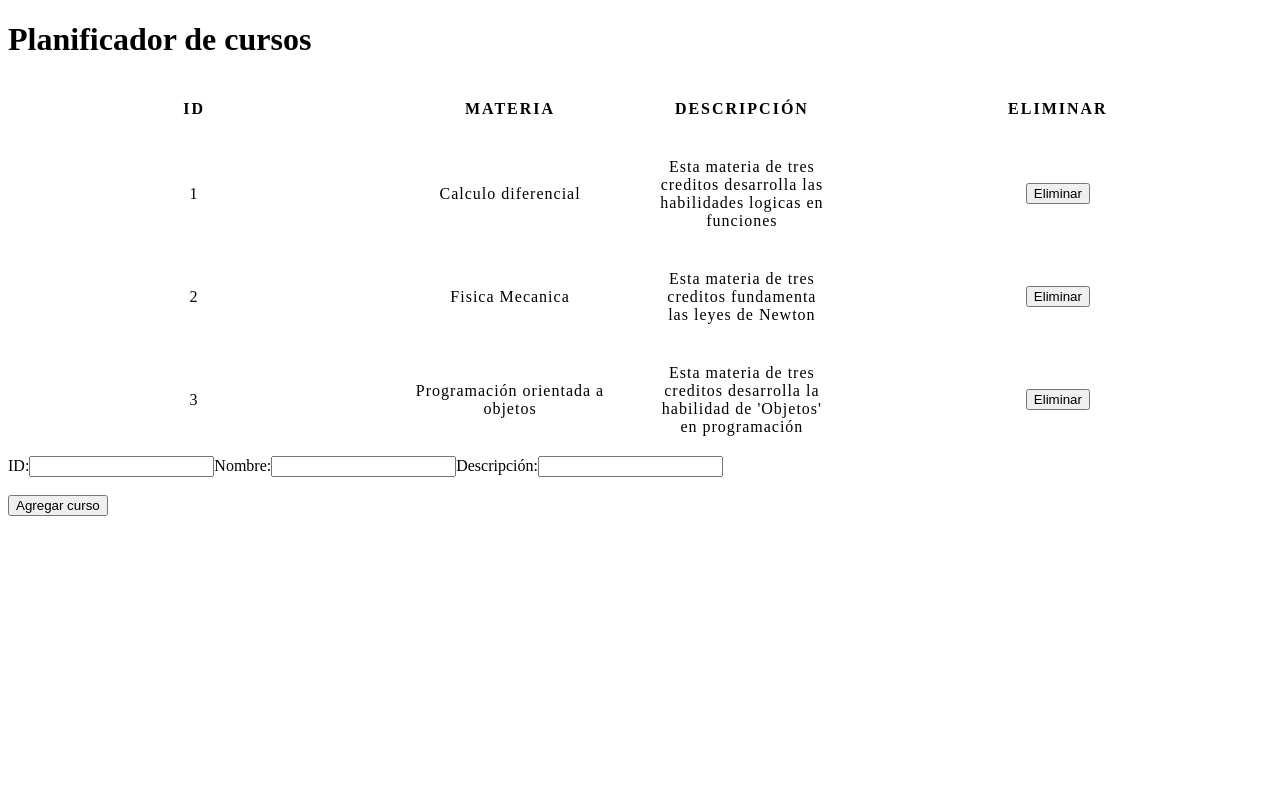
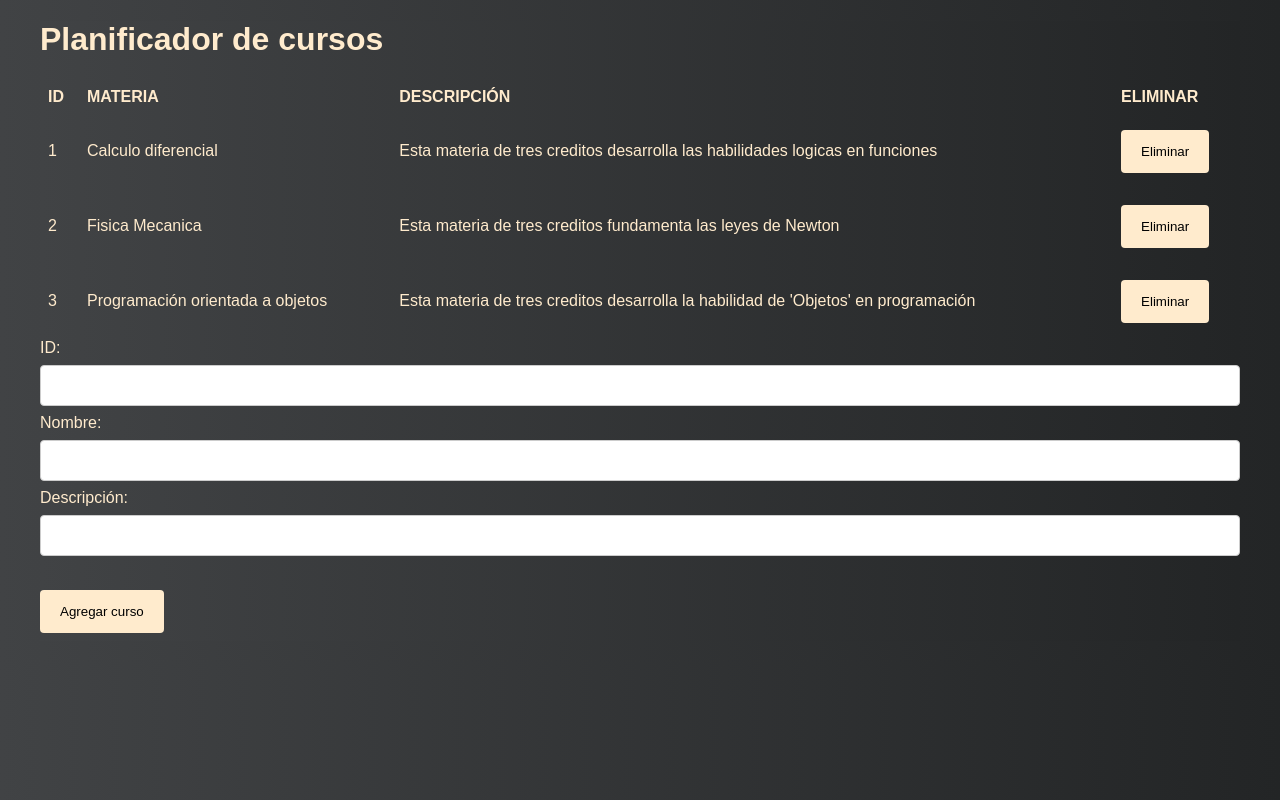
Before and after one commit to Edwinguty2/01-React, a React (Create React App) app: page / in a window 1280 px wide. Built offline with nearby package versions, Linux system fonts and the light colour scheme.

Commit message:
Mejora el estilo de la tabla y el fondo

```diff
--- a/src/App.js
+++ b/src/App.js
@@ -29,21 +29,21 @@ export const CourseList = () => {
     const CourseItem = (index) => {
         if (index !== undefined) {
             setCursos(cursos.filter((_, i) => i !== index)); //el segundo parametro indica la posicion y la filtra de la lista
-        }else{
+        } else {
 
-            const id =document.getElementById("id").value
-            const materia =document.getElementById("nombre").value
-            const descripcion =document.getElementById("descripcion").value
+            const id = document.getElementById("id").value
+            const materia = document.getElementById("nombre").value
+            const descripcion = document.getElementById("descripcion").value
             const idExiste = cursos.some(curso => curso.id === id);// .some se encarga de saber si un elemento existe
 
             if (idExiste) {
                 alert(`el ID ${id} ya existe`);
 
-            }else{
-                if(materia===""||descripcion===""|| id===""){
+            } else {
+                if (materia === "" || descripcion === "" || id === "") {
                     alert(`Complete todos los espacios primero`);
-                }else{
-                    setCursos(cursos.concat({id,materia,descripcion}))
+                } else {
+                    setCursos(cursos.concat({ id, materia, descripcion }))
                 }
 
             }
@@ -52,6 +52,7 @@ export const CourseList = () => {
 
     return (
 
+        <body>
             <div>
                 <h1>Planificador de cursos</h1>
                 <table id='tabla'>
@@ -96,8 +97,8 @@ export const CourseList = () => {
                         />
                     </label>
                 </form> <br></br>
-            <button onClick={ () => CourseItem(undefined)} >Agregar curso</button>
+                <button onClick={() => CourseItem(undefined)} >Agregar curso</button>
             </div>
-
+        </body>
     )
 };
--- a/src/style.css
+++ b/src/style.css
@@ -1,42 +1,51 @@
-table {
-	table-layout: fixed;
-	width: 100%;
-	border-collapse: collapse;
+* {
+	font-family: sans-serif;
 }
 
-thead th:nth-child(1) {
-	width: 30%;
+body {
+
+	background: #232526;
+	background: linear-gradient(to right, #414345, #232526);
+	/* W3C, IE 10+/ Edge, Firefox 16+, Chrome 26+, Opera 12+, Safari 7+ */
+	color: blanchedalmond;
+	margin: 20px;
+
 }
 
-thead th:nth-child(2) {
-	width: 20%;
-}
-
-thead th:nth-child(3) {
-	width: 15%;
-}
-
-thead th:nth-child(4) {
-	width: 35%;
+#tabla {
+	border-collapse: collapse;
+	width: 100%;
 }
 
 th,
 td {
-	padding: 20px;
+	text-align: left;
+	padding: 8px;
 }
 
-th {
-	letter-spacing: 2px;
+
+
+input[type="text"],
+input[type="number"] {
+	width: 100%;
+	padding: 12px 20px;
+	margin: 8px 0;
+	display: block;
+	border: 1px solid #ccc;
+	border-radius: 4px;
+	box-sizing: border-box;
 }
 
-td {
-	letter-spacing: 1px;
+button {
+	background-color: blanchedalmond;
+	color: rgb(0, 0, 0);
+	padding: 14px 20px;
+	margin: 8px 0;
+	border: none;
+	border-radius: 4px;
+	cursor: pointer;
 }
 
-tbody td {
-	text-align: center;
+button:hover {
+	background-color: #e9e6cf;
 }
-
-tfoot th {
-	text-align: right;
-}
```
Lines whose indentation alone changed are shown as unchanged.
